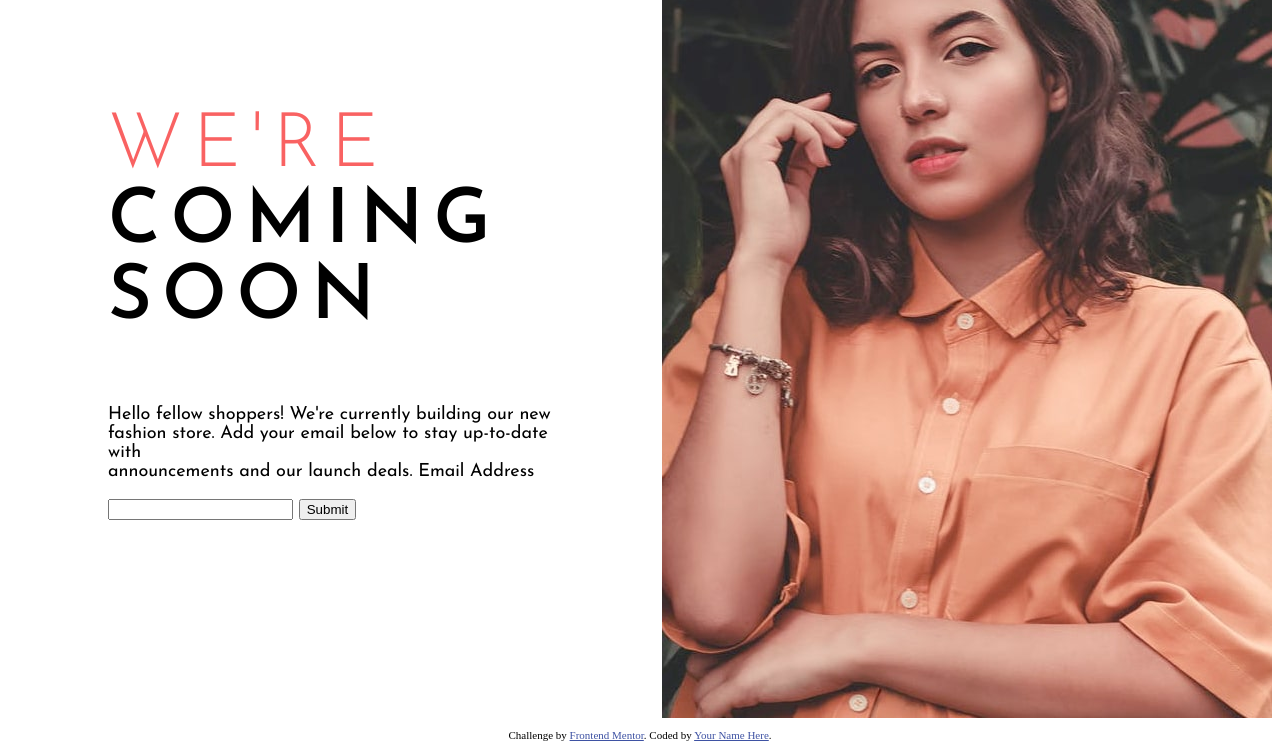
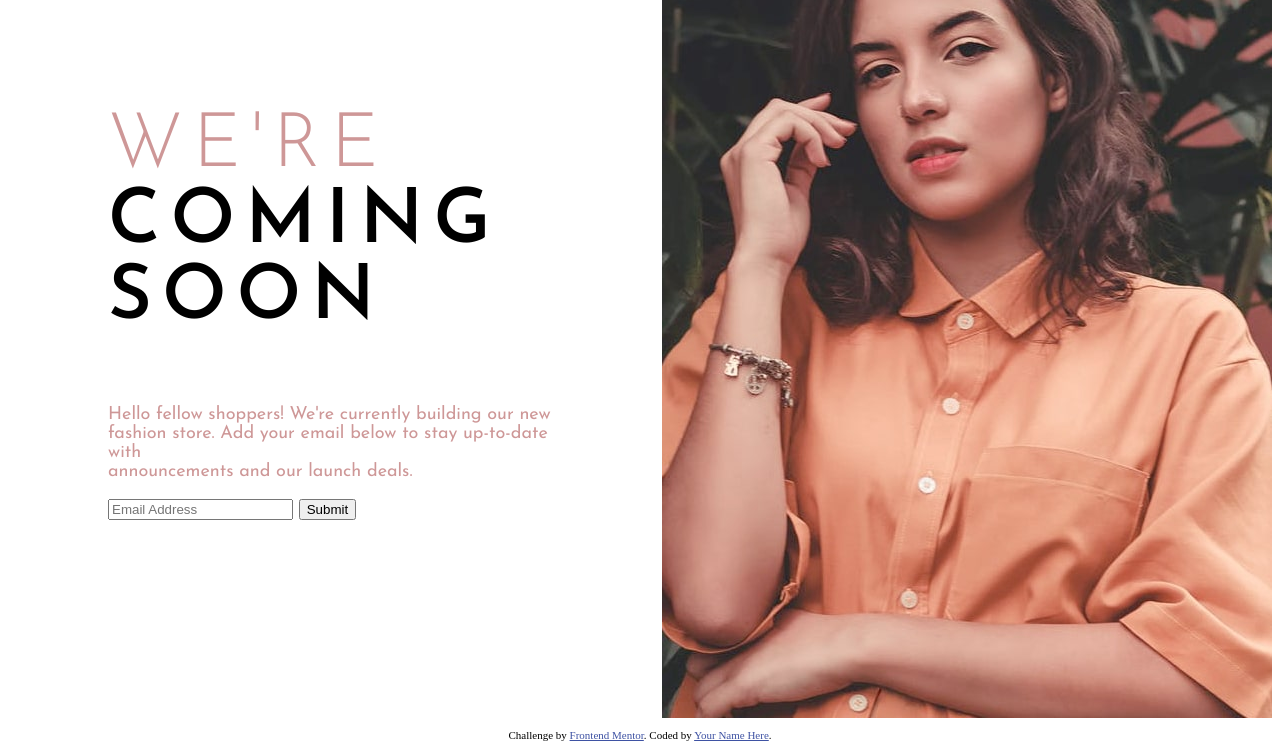
Before and after one commit to developertarik/base-Apparel, a plain HTML site: page index.html in a window 1280 px wide. Shown: the part 90-842 px from the top of the page. Drawn offline with Linux system fonts and the light colour scheme.

Commit message:
add new newn ewnenwe w codes

```diff
--- a/index.html
+++ b/index.html
@@ -22,12 +22,12 @@
     width="100px;" height="50px;">
  <h1 class="coming"> <span class="were"> WE'RE</span> <br> COMING SOON</h1>
 
-   <p>Hello fellow shoppers! We're currently building our new <br> fashion store.
+   <p class="param">Hello fellow shoppers! We're currently building our new <br> fashion store.
     Add your email below to stay up-to-date with <br> announcements and our launch deals.
 
-    Email Address</p>
+    </p>
     <div class="button">
-      <input type="email" name="email" id="email">
+      <input placeholder="Email Address" style="color:gainsboro;" type="email" name="email" id="email">
       <button>Submit</button></div>
 
   </div>
--- a/styles/style.css
+++ b/styles/style.css
@@ -23,7 +23,7 @@ font-family: 'Josefin Sans', sans-serif;
     padding-top:10px;
 }
 .were{
-    color: hsl(0, 93%, 68%);
+    color: hsl(0, 36%, 70%);
 
     font-weight: 100;
     letter-spacing: 10px;
@@ -31,3 +31,6 @@ font-family: 'Josefin Sans', sans-serif;
 .coming{
 font-size:2cm;
 letter-spacing: 10px;}
+.param{
+    color:hsl(0, 36%, 70%);
+}
```
